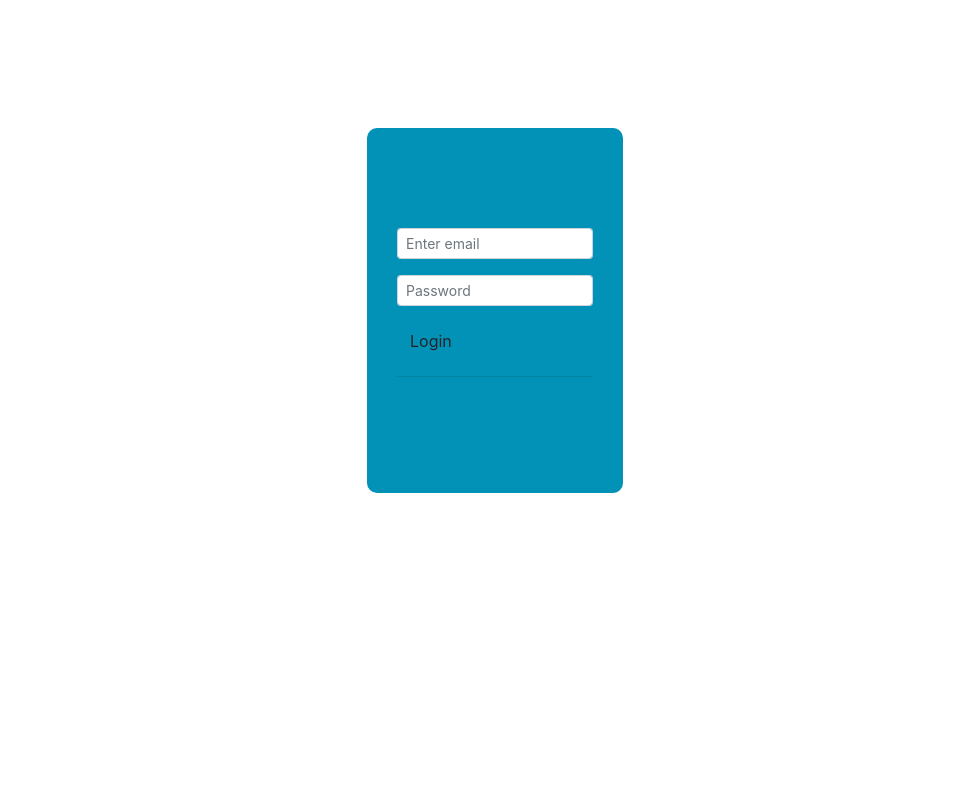
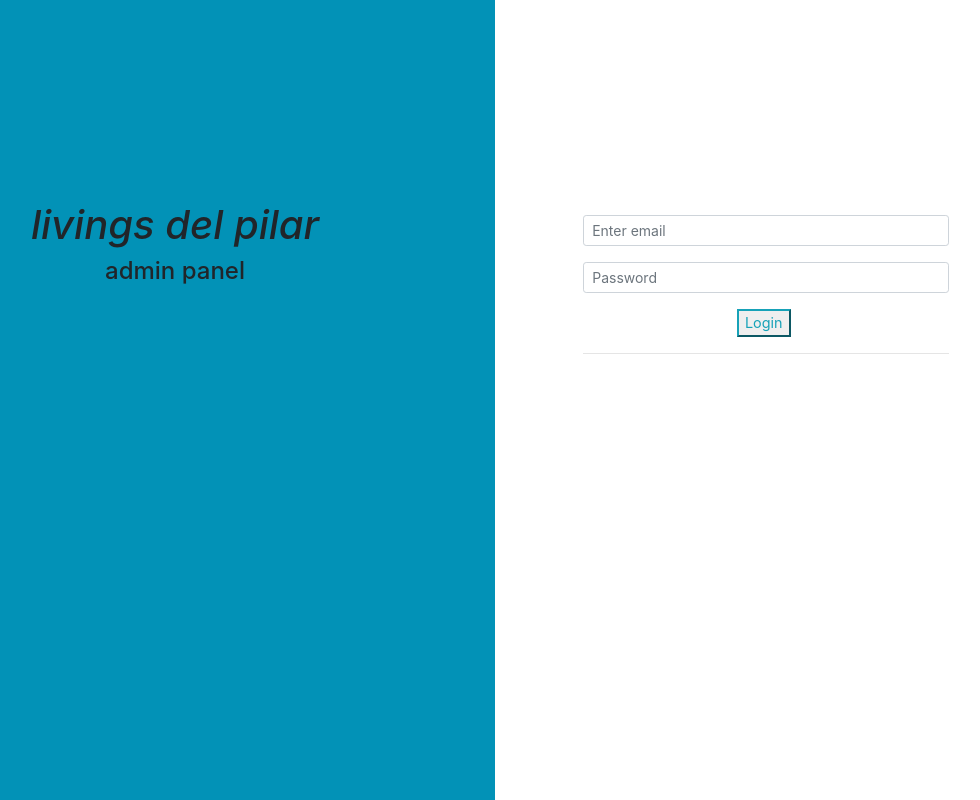
Before and after one commit to juanibe/back-office-dashboard-app, a React (Create React App) app in the folder client/: page /login in a window 1280 px wide. Shown: the whole page, without its empty margins (145-1125 px from the left). Built offline with nearby package versions, Linux system fonts and the light colour scheme.

Commit message:
- Handled error messages for login. Improved UI for login page

```diff
--- a/client/src/components/Login.js
+++ b/client/src/components/Login.js
@@ -10,6 +10,8 @@ class Login extends Component {
     this.state = {
       email: "",
       password: "",
+      error: false,
+      errorMessage: ""
     }
     this.handleFormSubmit = this.handleFormSubmit.bind(this);
   }
@@ -22,9 +24,14 @@ class Login extends Component {
     axios.post('http://localhost:3001/api/v1/login', {
       email: email,
       password: password
-    }).then(response => {
+    })
+      .then(response => {
         localStorage.setItem('jwt-token', response.data.token)
         this.props.history.push('/home')
+      })
+      .catch(error => {
+        console.log(error.response)
+        this.setState({ error: true, errorMessage: error.response.data.message, password: "" })
       })
 
   }
@@ -36,7 +43,17 @@ class Login extends Component {
 
   render() {
     return (
-      <div className='login-form'>
+      <div>
+        <div className="container-fluid">
+          <div className="row">
+            <div className="login-pres col-6">
+              <div className="login-title">
+                <h1 className="main-title-login">livings del pilar</h1>
+                <h4>admin panel</h4>
+              </div>
+            </div>
+            <div className="login-form col-6">
+              <div className="form-fields">
                 <Form onSubmit={this.handleFormSubmit}>
                   <Form.Group controlId="formGroupEmail">
                     <Form.Control
@@ -58,9 +75,19 @@ class Login extends Component {
                       onChange={e => { this.handleChange(e) }}
                     />
                   </Form.Group>
-          <button className="btn">Login</button>
+                  <button className="btn-xs btn-outline-info btn-login">Login</button>
                   <hr />
                 </Form>
+                <div>
+                  {this.state.error && (
+                    <p className="login-error-message">{this.state.errorMessage}</p>
+                  )}
+                </div>
+              </div>
+            </div>
+          </div>
+        </div>
+
       </div >
     )
   }
--- a/client/src/index.css
+++ b/client/src/index.css
@@ -25,17 +25,45 @@ code {
 }
 
 .login-form{
-  width: 20%;
+  width: 100px;
   margin: 0 auto;
-  margin-top: 10%;
+  margin-top:9%;
   padding: 100px 30px 100px 30px ;
-  background-color:#0292B7;
   border-radius: 10px;
 }
 
+.login-pres{
+  text-align: center;
+  background-color:#0292B7;
+  min-height: 100vh;
+
+}
+.login-title{
+  text-align: center;
+  margin-top: 33%;
+}
+
 .btn-login{
-  margin-top: 25px;
-  border: 1px solid black !important
+  position: relative;
+  left: 42%;
+  font-size: 0.9em;
+}
+
+.main-title-login{
+  font-style: italic;
+}
+
+.form-fields{
+  position: relative;
+  left: 12%;
+  width: 60%;
+}
+
+.login-error-message{
+  font-size: 0.7em;
+  border: 1px solid rgb(200, 50, 50);
+  text-align: center;
+  color: rgb(200,50,50);
 }
 
 .main-content{
```
Also changed, not shown: 2 other files (tests, documents, lock files or other folders). Lines whose indentation alone changed are shown as unchanged.
